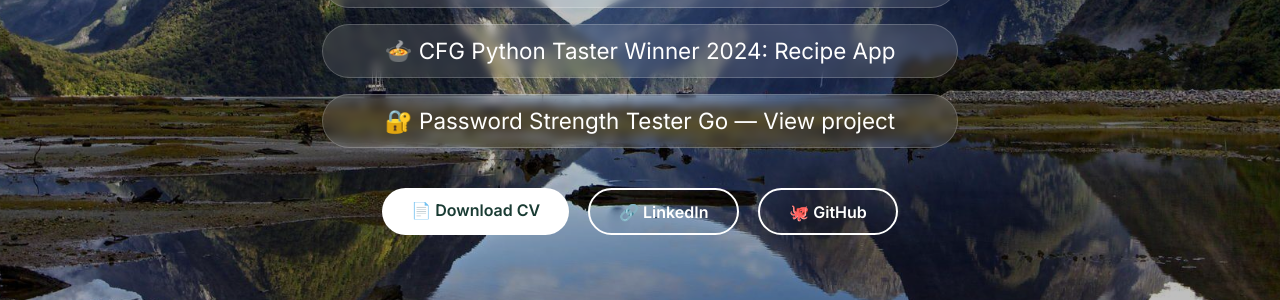
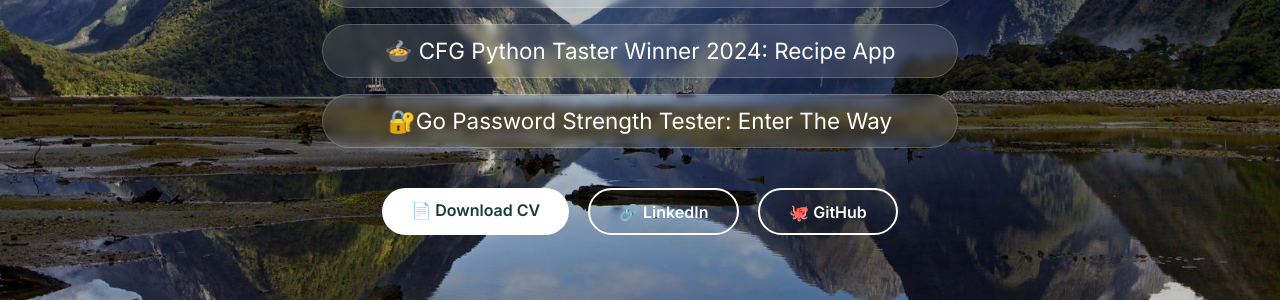
Before and after one commit to illuminationdancing/illuminationdancing.github.io, a Jekyll site: the page built from index.html, in a window 1280 px wide. Shown: the part 415-715 px from the top of the page. Built offline with Jekyll 4.4.1, drawn with Linux system fonts in a browser that asks for light colours.

Commit message:
Update index.html

```diff
--- a/index.html
+++ b/index.html
@@ -10,7 +10,7 @@ title: Sabina Socoli | QA & Cybersecurity Portfolio
         <div class="projects">
             <a href="javascript:void(0);" class="project-link" onclick="showRandomKindness()">💛 Click to receive kindness </a>
             <a href="https://recipe-wzv9.onrender.com" class="project-link" target="_blank">🍲 CFG Python Taster Winner 2024: Recipe App</a>
-            <a href="#" class="project-link" target="_blank">🔐 Password Strength Tester Go — View project</a>
+            <a href="the-way.html" class="project-link">🔐Go Password Strength Tester: Enter The Way</a>
         </div>
 
         <div class="buttons">
```
